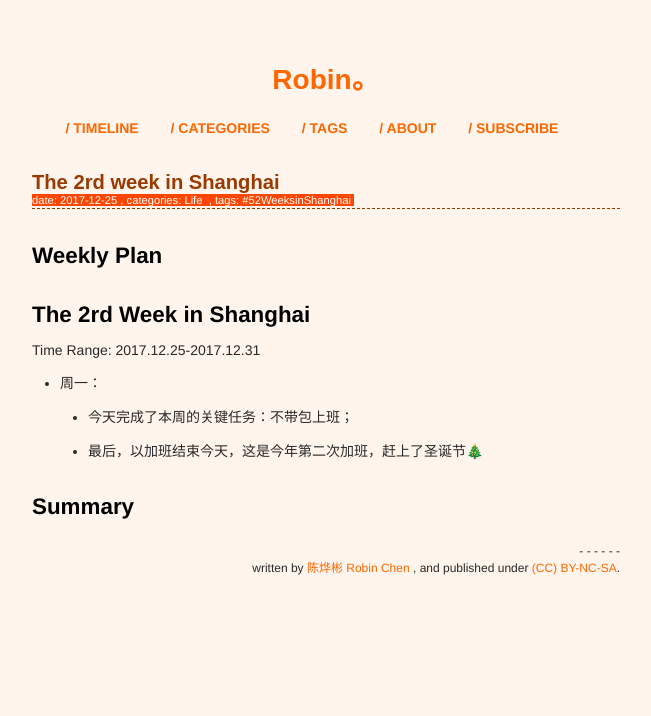
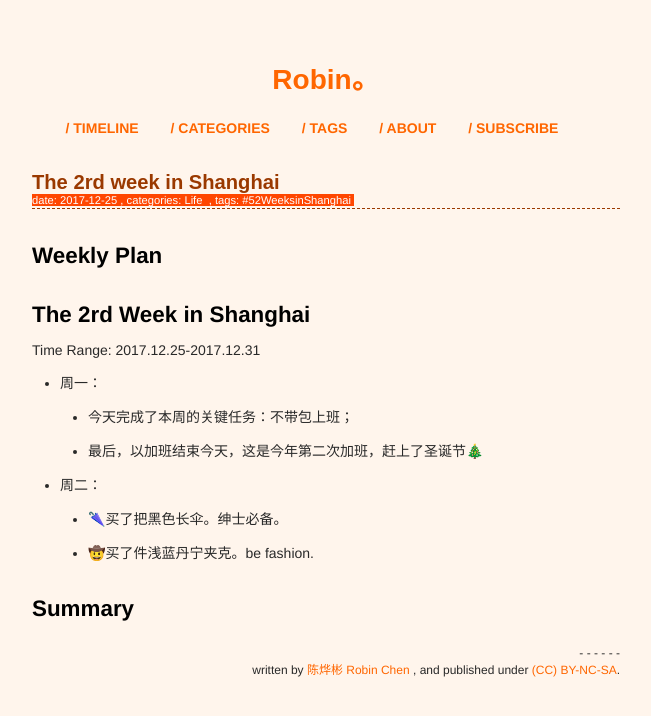
Before and after one commit to xianyuxmu/xianyuxmu.github.io, a Jekyll site: the page built from _posts/2017-12-25-52-weeks-in-shanghai-2.md, in a window 1280 px wide. Shown: the top 716 px of the page, without its empty margins (314-965 px from the left). Built offline with Jekyll 4.4.1, drawn with Linux system fonts in a browser that asks for light colours; comment, search, counter and statistics services are not loaded.

Commit message:
26 Dec. 2017

```diff
--- a/_posts/2017-12-25-52-weeks-in-shanghai-2.md
+++ b/_posts/2017-12-25-52-weeks-in-shanghai-2.md
@@ -18,6 +18,9 @@ Time Range: 2017.12.25-2017.12.31
 - 周一：
 	- 今天完成了本周的关键任务：不带包上班；
 	- 最后，以加班结束今天，这是今年第二次加班，赶上了圣诞节🎄
+- 周二：
+	- 🌂买了把黑色长伞。绅士必备。
+	- 🤠买了件浅蓝丹宁夹克。be fashion.
 
 
 ## Summary
```
